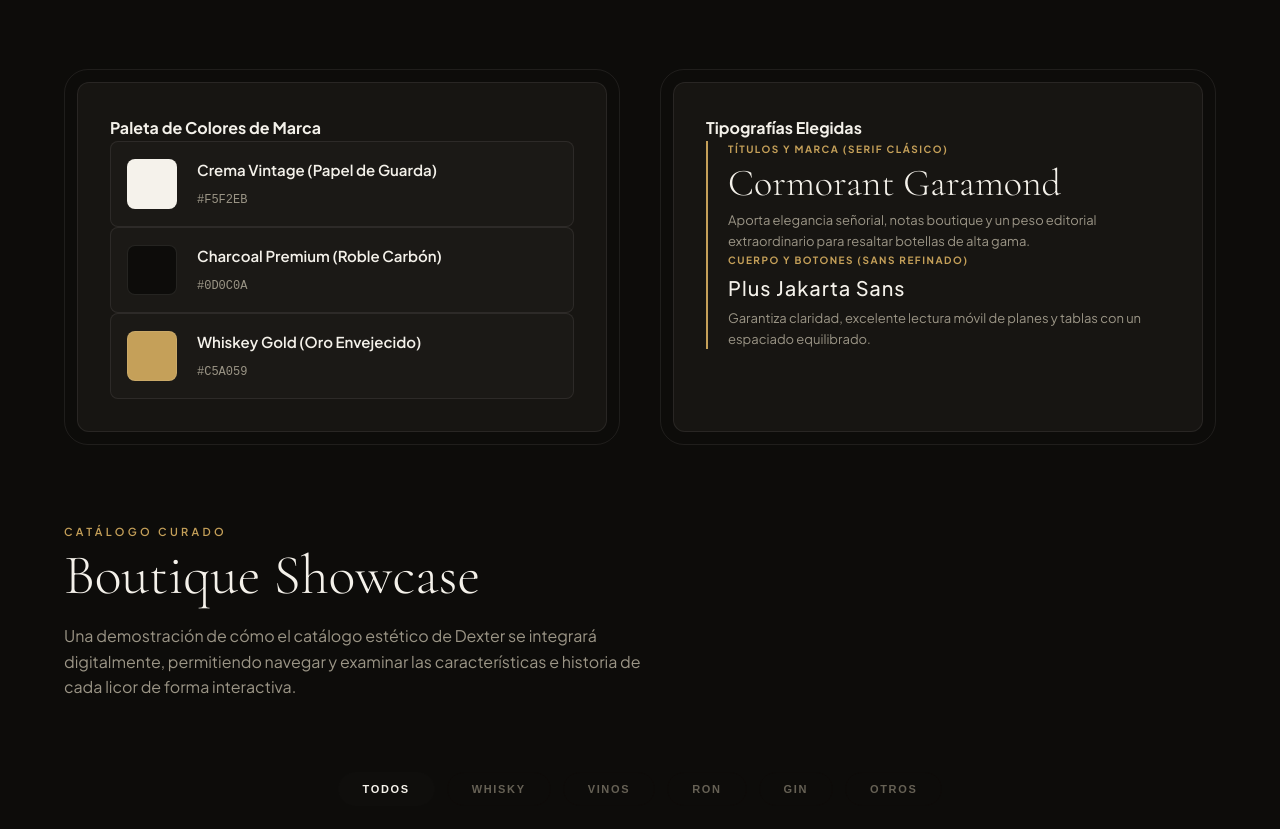
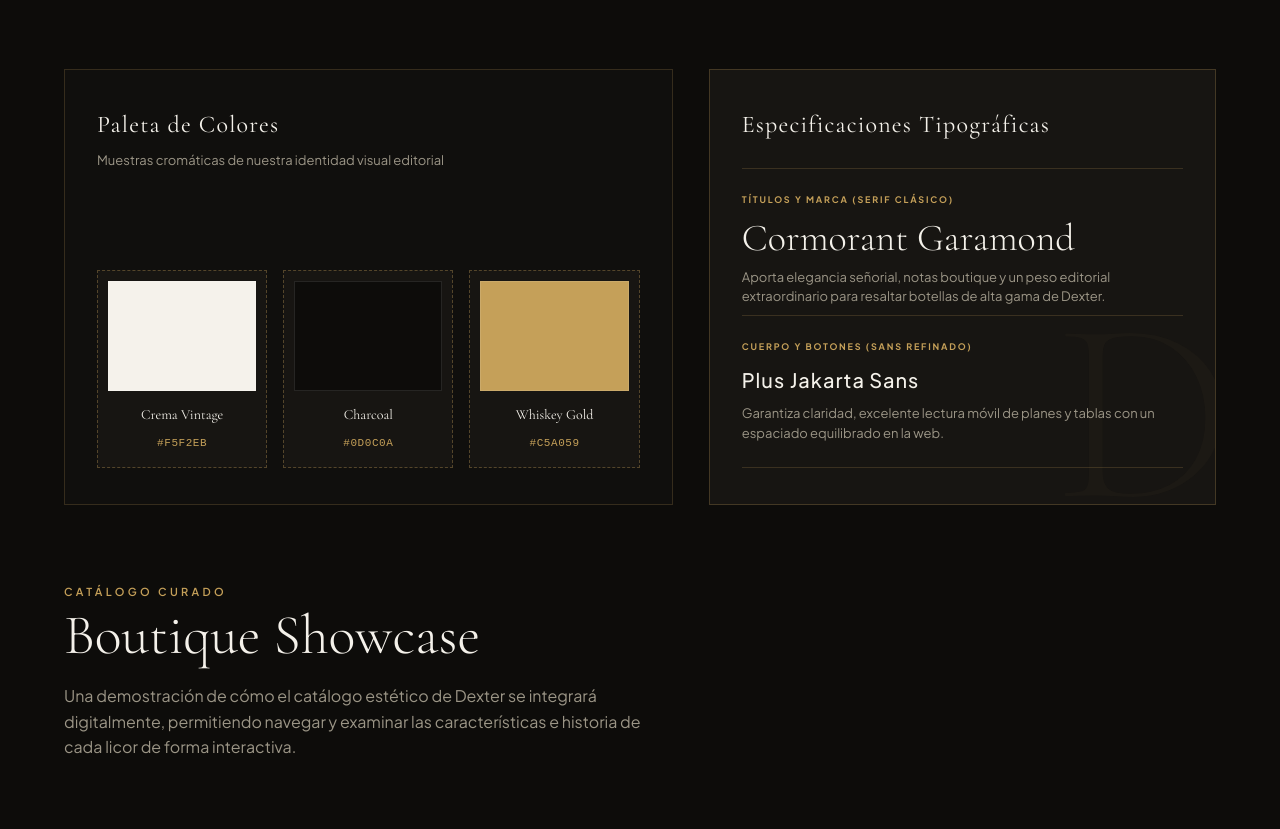
Before and after one commit to JosePinalesv2/DEXTER-LIQUOR-STORE, a website built with Vite: page index.html in a window 1280 px wide. Shown: the part 6009-6838 px from the top of the page. Built offline with nearby package versions, Linux system fonts and the light colour scheme.

Commit message:
style: rediseña por completo la sección Brand Kit con muestrarios Pantone y espécimen tipográfico

```diff
--- a/index.html
+++ b/index.html
@@ -401,52 +401,61 @@
             <p class="section-desc">El universo visual de Dexter se construye sobre el contraste editorial clásico, combinando tonos crema vintage de imprenta antigua con carbones oscuros e iluminación ámbar.</p>
           </div>
 
-          <!-- Brand Kit Display -->
-          <div class="brandkit-grid">
+          <!-- Brand Kit Display (Custom Editorial Specboard - Completely Unique) -->
+          <div class="jw-specboard">
 
-            <!-- Color Palette Display -->
-            <div class="color-palette double-bezel">
-              <div class="double-bezel-inner">
-                <h4 class="mb-4 font-serif text-2xl">Paleta de Colores de Marca</h4>
-                <div class="color-swatch">
-                  <div class="color-box" style="background-color: #F5F2EB;"></div>
-                  <div class="color-info">
-                    <h5>Crema Vintage (Papel de Guarda)</h5>
-                    <span>#F5F2EB</span>
+            <!-- Color Swatches (Designer Pantone Layout - Left Column) -->
+            <div class="jw-swatches-container">
+              <div class="jw-swatches-header">
+                <h4>Paleta de Colores</h4>
+                <p>Muestras cromáticas de nuestra identidad visual editorial</p>
+              </div>
+              <div class="jw-swatches-row">
+                <!-- Swatch 1 -->
+                <div class="jw-color-swatch-card">
+                  <div class="jw-color-block" style="background-color: #F5F2EB;"></div>
+                  <div class="jw-color-info">
+                    <h5 class="jw-color-name">Crema Vintage</h5>
+                    <span class="jw-color-hex">#F5F2EB</span>
                   </div>
                 </div>
-                <div class="color-swatch mt-3">
-                  <div class="color-box" style="background-color: #0D0C0A;"></div>
-                  <div class="color-info">
-                    <h5>Charcoal Premium (Roble Carbón)</h5>
-                    <span>#0D0C0A</span>
+                <!-- Swatch 2 -->
+                <div class="jw-color-swatch-card">
+                  <div class="jw-color-block" style="background-color: #0D0C0A;"></div>
+                  <div class="jw-color-info">
+                    <h5 class="jw-color-name">Charcoal</h5>
+                    <span class="jw-color-hex">#0D0C0A</span>
                   </div>
                 </div>
-                <div class="color-swatch mt-3">
-                  <div class="color-box" style="background-color: #C5A059;"></div>
-                  <div class="color-info">
-                    <h5>Whiskey Gold (Oro Envejecido)</h5>
-                    <span>#C5A059</span>
+                <!-- Swatch 3 -->
+                <div class="jw-color-swatch-card">
+                  <div class="jw-color-block" style="background-color: #C5A059;"></div>
+                  <div class="jw-color-info">
+                    <h5 class="jw-color-name">Whiskey Gold</h5>
+                    <span class="jw-color-hex">#C5A059</span>
                   </div>
                 </div>
               </div>
             </div>
 
-            <!-- Typography pairings -->
-            <div class="typography-display double-bezel">
-              <div class="double-bezel-inner">
-                <h4 class="mb-4 font-serif text-2xl">Tipografías Elegidas</h4>
+            <!-- Typography pairings (Specimen Card Layout - Right Column) -->
+            <div class="jw-typo-specimen">
+              <!-- Watermark decorative giant letter -->
+              <div class="jw-specimen-bg-letter">D</div>
 
-                <div class="typo-row">
+              <div class="jw-specimen-content">
+                <h4>Especificaciones Tipográficas</h4>
+
+                <div class="jw-typo-specimen-row">
                   <h6>Títulos y Marca (Serif Clásico)</h6>
-                  <p class="typo-sample-serif">Cormorant Garamond</p>
-                  <p style="font-size: 13px; color: var(--text-muted-light); margin-top: 4px;">Aporta elegancia señorial, notas boutique y un peso editorial extraordinario para resaltar botellas de alta gama.</p>
+                  <p class="jw-typo-sample-serif">Cormorant Garamond</p>
+                  <p class="jw-typo-desc">Aporta elegancia señorial, notas boutique y un peso editorial extraordinario para resaltar botellas de alta gama de Dexter.</p>
                 </div>
 
-                <div class="typo-row mt-4">
+                <div class="jw-typo-specimen-row">
                   <h6>Cuerpo y Botones (Sans Refinado)</h6>
-                  <p class="typo-sample-sans">Plus Jakarta Sans</p>
-                  <p style="font-size: 13px; color: var(--text-muted-light); margin-top: 4px;">Garantiza claridad, excelente lectura móvil de planes y tablas con un espaciado equilibrado.</p>
+                  <p class="jw-typo-sample-sans">Plus Jakarta Sans</p>
+                  <p class="jw-typo-desc">Garantiza claridad, excelente lectura móvil de planes y tablas con un espaciado equilibrado en la web.</p>
                 </div>
               </div>
             </div>
--- a/src/style.css
+++ b/src/style.css
@@ -1014,86 +1014,187 @@ body {
   color: #25D366;
 }
 
-/* Brand Kit Styling */
-.brandkit-grid {
+/* Brand Kit / Editorial Specboard Styling */
+.jw-specboard {
   display: grid;
-  grid-template-columns: 1fr 1fr;
-  gap: 40px;
+  grid-template-columns: 1.2fr 1fr;
+  gap: 36px;
   margin-bottom: 72px;
 }
 
-@media (max-width: 768px) {
-  .brandkit-grid {
+@media (max-width: 992px) {
+  .jw-specboard {
     grid-template-columns: 1fr;
   }
 }
 
-.color-palette {
+/* Swatches Container - Designer Pantone Layout */
+.jw-swatches-container {
+  border: 1px solid rgba(197, 160, 89, 0.2);
+  padding: 36px 32px;
+  background: rgba(244, 241, 234, 0.01);
   display: flex;
   flex-direction: column;
+  justify-content: space-between;
+  border-radius: 0px; /* Completely sharp editorial borders */
+}
+
+.jw-swatches-header h4 {
+  font-family: var(--font-serif);
+  font-size: 24px;
+  font-weight: 400;
+  color: var(--text-light);
+  margin-bottom: 6px;
+  letter-spacing: 0.05em;
+}
+
+.jw-swatches-header p {
+  font-size: 13px;
+  color: var(--text-muted-light);
+  margin-bottom: 24px;
+}
+
+.jw-swatches-row {
+  display: flex;
   gap: 16px;
-}
-
-.color-swatch {
-  display: flex;
-  align-items: center;
-  gap: 20px;
-  padding: 16px;
-  border-radius: 8px;
-  border: 1px solid var(--border-dark);
-  background: rgba(244, 241, 234, 0.02);
-}
-
-.color-box {
-  width: 50px;
-  height: 50px;
-  border-radius: 8px;
-  border: 1px solid rgba(244, 241, 234, 0.1);
-}
-
-.color-info h5 {
-  font-size: 15px;
-  font-weight: 600;
-  margin-bottom: 2px;
-}
-
-.color-info span {
-  font-size: 12px;
-  color: var(--text-muted-light);
+  width: 100%;
+}
+
+@media (max-width: 576px) {
+  .jw-swatches-row {
+    flex-direction: column;
+    gap: 20px;
+  }
+}
+
+.jw-color-swatch-card {
+  flex: 1;
+  border: 1px dashed rgba(197, 160, 89, 0.35); /* Dashed golden outline - completely unique */
+  padding: 10px;
+  background: var(--bg-dark-accent);
+  transition: var(--transition-smooth);
+  display: flex;
+  flex-direction: column;
+  align-items: center;
+}
+
+.jw-color-swatch-card:hover {
+  transform: translateY(-5px);
+  border-style: solid;
+  border-color: var(--gold);
+  box-shadow: 0 10px 25px rgba(0, 0, 0, 0.4), 0 0 15px var(--gold-glow);
+}
+
+.jw-color-block {
+  width: 100%;
+  height: 110px;
+  border-radius: 0px; /* Sharp borders */
+  border: 1px solid rgba(255, 255, 255, 0.1);
+  margin-bottom: 12px;
+}
+
+.jw-color-info {
+  text-align: center;
+  padding: 4px 0;
+}
+
+.jw-color-name {
+  font-family: var(--font-serif);
+  font-size: 14px;
+  font-weight: 400;
+  color: var(--text-light);
+  margin-bottom: 4px;
+  line-height: 1.2;
+}
+
+.jw-color-hex {
+  font-size: 11px;
+  color: var(--gold);
   font-family: monospace;
-}
-
-.typography-display {
+  letter-spacing: 0.05em;
+}
+
+/* Typography Specimen Frame */
+.jw-typo-specimen {
+  border: 1px solid rgba(197, 160, 89, 0.25);
+  padding: 36px 32px;
+  background: var(--bg-dark-accent);
+  position: relative;
+  overflow: hidden;
   display: flex;
   flex-direction: column;
-  gap: 24px;
-}
-
-.typo-row {
-  border-left: 2px solid var(--gold);
-  padding-left: 20px;
-}
-
-.typo-row h6 {
-  font-size: 10px;
-  text-transform: uppercase;
-  letter-spacing: 0.15em;
-  color: var(--gold);
-  margin-bottom: 4px;
-}
-
-.typo-sample-serif {
+  justify-content: space-between;
+  border-radius: 0px; /* Sharp borders */
+}
+
+.jw-specimen-bg-letter {
+  position: absolute;
+  right: -20px;
+  bottom: -40px;
+  font-family: var(--font-serif);
+  font-size: 260px;
+  font-weight: 200;
+  color: rgba(197, 160, 89, 0.03); /* Extremely subtle watermarked D */
+  line-height: 1;
+  z-index: 1;
+  pointer-events: none;
+  user-select: none;
+}
+
+.jw-specimen-content {
+  position: relative;
+  z-index: 2;
+  width: 100%;
+}
+
+.jw-specimen-content h4 {
+  font-family: var(--font-serif);
+  font-size: 24px;
+  font-weight: 400;
+  color: var(--text-light);
+  margin-bottom: 24px;
+  letter-spacing: 0.05em;
+}
+
+.jw-typo-specimen-row {
+  border-top: 1px solid rgba(197, 160, 89, 0.2);
+  padding: 24px 0 8px;
+}
+
+.jw-typo-specimen-row:last-child {
+  border-bottom: 1px solid rgba(197, 160, 89, 0.2);
+  padding-bottom: 24px;
+}
+
+.jw-typo-specimen-row h6 {
+  font-size: 9px;
+  text-transform: uppercase;
+  letter-spacing: 0.2em;
+  color: var(--gold);
+  margin-bottom: 10px;
+}
+
+.jw-typo-sample-serif {
   font-family: var(--font-serif);
   font-size: 38px;
   font-weight: 300;
-  line-height: 1.2;
-}
-
-.typo-sample-sans {
+  line-height: 1.1;
+  color: var(--text-light);
+}
+
+.jw-typo-sample-sans {
   font-family: var(--font-sans);
   font-size: 20px;
   font-weight: 500;
   letter-spacing: 0.05em;
+  color: var(--text-light);
+}
+
+.jw-typo-desc {
+  font-size: 13px;
+  color: var(--text-muted-light);
+  margin-top: 8px;
+  line-height: 1.5;
 }
 
 /* Boutique Showcase: High-End Filterable Product Gallery */
```
